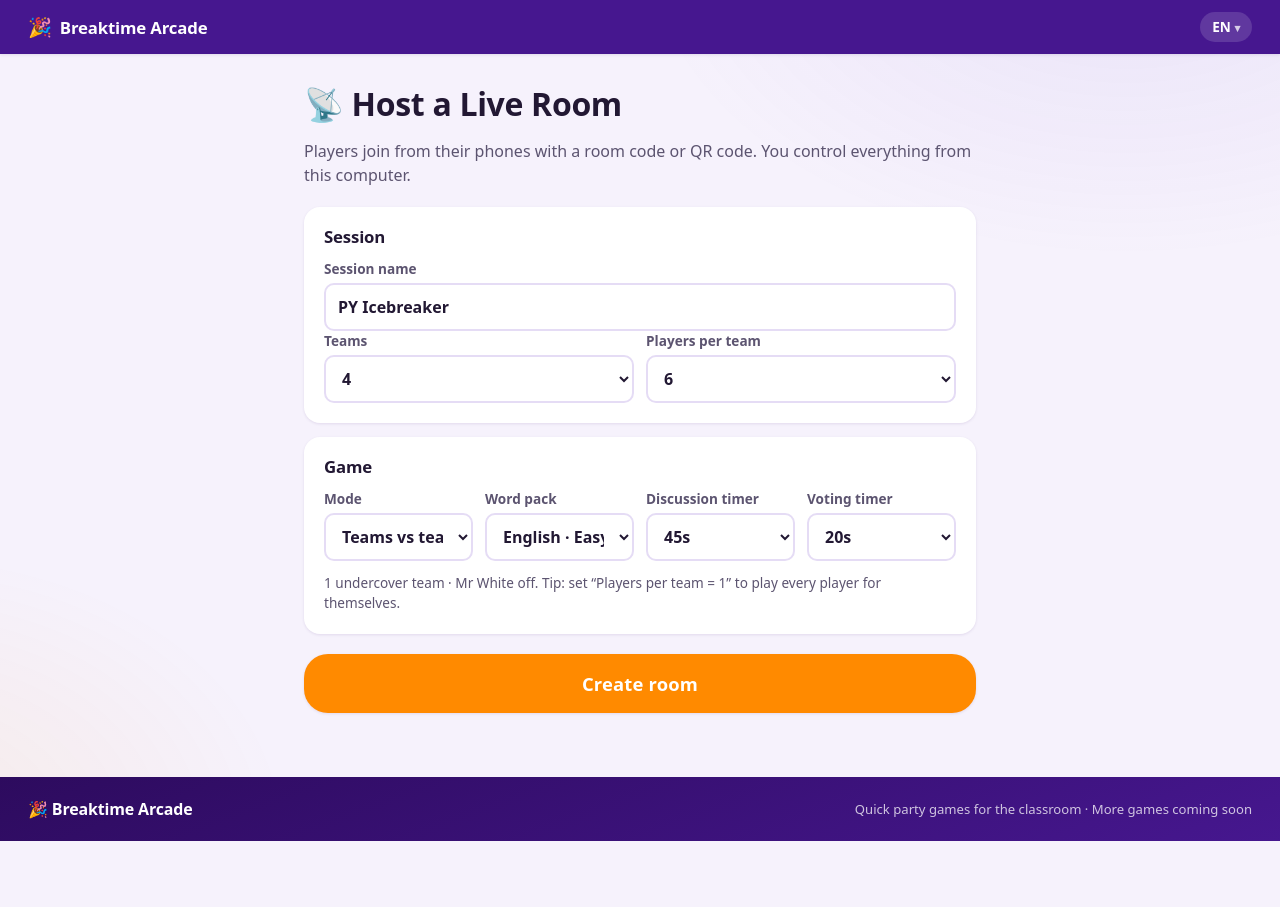
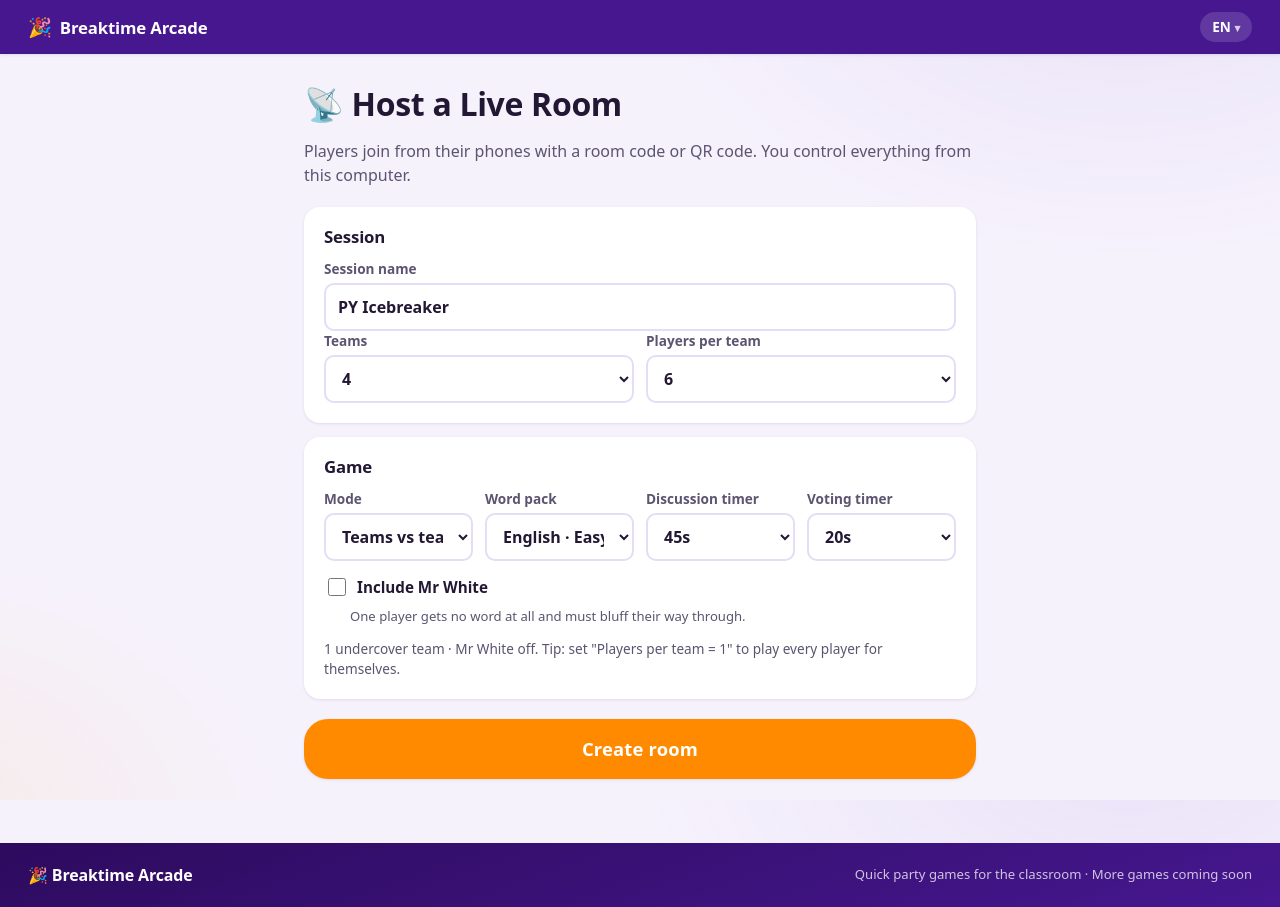
Before and after one commit to zizhenliu0427/breaktime-arcade, a Vue app in the folder packages/client/: page /undercover/host in a window 1280 px wide. Before the commit the page ends 841 px from the top, so only its background shows below. Built offline with nearby package versions, Linux system fonts and the light colour scheme.

Commit message:
feat: Mr White support + host live config editing (updateConfig action)

```diff
--- a/packages/client/src/pages/undercover/HostRoom.vue
+++ b/packages/client/src/pages/undercover/HostRoom.vue
@@ -3,6 +3,7 @@ import { computed, onMounted, onUnmounted, ref, watch } from 'vue';
 import { useRouter } from 'vue-router';
 import QRCode from 'qrcode';
 import type { LocalPhase, PublicGroupState, Role } from '@arcade/shared';
+import { wordPacks } from '@arcade/shared';
 import BaseButton from '../../components/ui/BaseButton.vue';
 import { useOnlineHostStore } from '../../stores/onlineHost';
 
@@ -11,6 +12,7 @@ const host = useOnlineHostStore();
 
 const qrDataUrl = ref('');
 const answersRevealed = ref(false);
+const settingsOpen = ref(false);
 const now = ref(Date.now());
 let tick: ReturnType<typeof setInterval> | null = null;
 
@@ -159,8 +161,59 @@ async function endRoom() {
           <BaseButton variant="ghost" @click="toggleReveal">
             {{ answersRevealed ? '🙈 Hide answers' : '👁 Reveal answers' }}
           </BaseButton>
+          <BaseButton variant="ghost" @click="settingsOpen = !settingsOpen">
+            {{ settingsOpen ? '✕ Close settings' : '⚙️ Settings' }}
+          </BaseButton>
           <BaseButton variant="danger" @click="endRoom">End session</BaseButton>
         </div>
+      </div>
+
+      <!-- Settings panel (toggleable) -->
+      <div v-if="settingsOpen" class="card settings rise">
+        <h2>⚙️ Settings <span class="settings-note">(changes apply on next game start)</span></h2>
+        <div class="settings-row">
+          <label class="toggle">
+            <input
+              type="checkbox"
+              :checked="host.room.config.includeMrWhite"
+              @change="host.action({ type: 'updateConfig', config: { includeMrWhite: ($event.target as HTMLInputElement).checked } })"
+            />
+            <span>Include Mr White</span>
+          </label>
+          <label class="sfield">
+            <span>Word pack</span>
+            <select
+              :value="host.room.config.packId"
+              @change="host.action({ type: 'updateConfig', config: { packId: ($event.target as HTMLSelectElement).value } })"
+            >
+              <option v-for="pack in wordPacks" :key="pack.id" :value="pack.id">{{ pack.name }}</option>
+            </select>
+          </label>
+          <label class="sfield">
+            <span>Discussion</span>
+            <select
+              :value="host.room.config.discussSeconds"
+              @change="host.action({ type: 'updateConfig', config: { discussSeconds: Number(($event.target as HTMLSelectElement).value) } })"
+            >
+              <option v-for="s in [30, 45, 60, 90, 120]" :key="s" :value="s">{{ s }}s</option>
+            </select>
+          </label>
+          <label class="sfield">
+            <span>Voting</span>
+            <select
+              :value="host.room.config.voteSeconds"
+              @change="host.action({ type: 'updateConfig', config: { voteSeconds: Number(($event.target as HTMLSelectElement).value) } })"
+            >
+              <option v-for="s in [15, 20, 30, 45, 60]" :key="s" :value="s">{{ s }}s</option>
+            </select>
+          </label>
+        </div>
+        <p class="settings-status">
+          Mr White: {{ host.room?.config.includeMrWhite ? '✅ On' : '❌ Off' }} ·
+          Pack: {{ wordPacks.find(p => p.id === host.room?.config.packId)?.name ?? host.room?.config.packId }} ·
+          Discuss: {{ host.room?.config.discussSeconds }}s ·
+          Vote: {{ host.room?.config.voteSeconds }}s
+        </p>
       </div>
 
       <p v-if="host.error" class="error" role="alert">{{ host.error }}</p>
@@ -557,6 +610,76 @@ async function endRoom() {
   font-weight: 700;
 }
 
+/* ── Settings panel ───────────────────── */
+.settings {
+  margin-bottom: 16px;
+}
+
+.settings h2 {
+  font-size: 1.05rem;
+  margin-bottom: 12px;
+}
+
+.settings-note {
+  font-weight: 500;
+  font-size: 0.78rem;
+  color: var(--ink-soft);
+}
+
+.settings-row {
+  display: flex;
+  gap: 14px;
+  flex-wrap: wrap;
+  align-items: center;
+}
+
+.toggle {
+  display: flex;
+  align-items: center;
+  gap: 8px;
+  font-weight: 700;
+  cursor: pointer;
+  font-size: 0.92rem;
+}
+
+.toggle input[type="checkbox"] {
+  width: 18px;
+  height: 18px;
+  accent-color: var(--violet-600);
+  cursor: pointer;
+}
+
+.sfield {
+  display: grid;
+  gap: 3px;
+  font-size: 0.82rem;
+  font-weight: 700;
+  color: var(--ink-soft);
+  min-width: 120px;
+}
+
+.sfield select {
+  border: 2px solid var(--line);
+  border-radius: var(--radius-s);
+  padding: 6px 8px;
+  font-size: 0.88rem;
+  font-weight: 600;
+  color: var(--ink);
+  background: var(--surface);
+}
+
+.sfield select:focus {
+  outline: none;
+  border-color: var(--violet-600);
+}
+
+.settings-status {
+  margin: 10px 0 0;
+  font-size: 0.82rem;
+  font-weight: 700;
+  color: var(--ink-soft);
+}
+
 .closed {
   text-align: center;
 }
--- a/packages/client/src/pages/undercover/HostSetup.vue
+++ b/packages/client/src/pages/undercover/HostSetup.vue
@@ -85,7 +85,16 @@ async function create() {
           </select>
         </label>
       </div>
-      <p class="hint">1 undercover team · Mr White off. Tip: set “Players per team = 1” to play every player for themselves.</p>
+      <label class="toggle">
+        <input v-model="config.includeMrWhite" type="checkbox" />
+        <span>Include Mr White</span>
+        <span class="toggle-hint">One player gets no word at all and must bluff their way through.</span>
+      </label>
+      <p class="hint">
+        1 undercover {{ config.mode === 'team' ? 'team' : 'player' }} ·
+        Mr White {{ config.includeMrWhite ? 'on' : 'off' }}.
+        {{ config.mode === 'team' ? 'Tip: set "Players per team = 1" to play every player for themselves.' : '' }}
+      </p>
     </div>
 
     <p v-if="host.error" class="error" role="alert">{{ host.error }}</p>
@@ -147,6 +156,32 @@ async function create() {
   border-color: var(--violet-600);
 }
 
+.toggle {
+  display: flex;
+  align-items: center;
+  gap: 8px;
+  flex-wrap: wrap;
+  margin-top: 14px;
+  font-size: 0.95rem;
+  font-weight: 700;
+  cursor: pointer;
+}
+
+.toggle input[type="checkbox"] {
+  width: 18px;
+  height: 18px;
+  accent-color: var(--violet-600);
+  cursor: pointer;
+}
+
+.toggle-hint {
+  flex-basis: 100%;
+  font-size: 0.82rem;
+  font-weight: 500;
+  color: var(--ink-soft);
+  padding-left: 26px;
+}
+
 .hint {
   color: var(--ink-soft);
   font-size: 0.85rem;
--- a/packages/shared/src/online.ts
+++ b/packages/shared/src/online.ts
@@ -202,4 +202,5 @@ export type HostAction =
   | { type: 'skipPhase'; groupId?: string }
   | { type: 'nextRound'; groupId?: string }
   | { type: 'restartGame'; groupId?: string }
+  | { type: 'updateConfig'; config: Partial<RoomConfig> }
   | { type: 'endRoom' };
```
Also changed, not shown: 2 other files (tests, documents, lock files or other folders).
